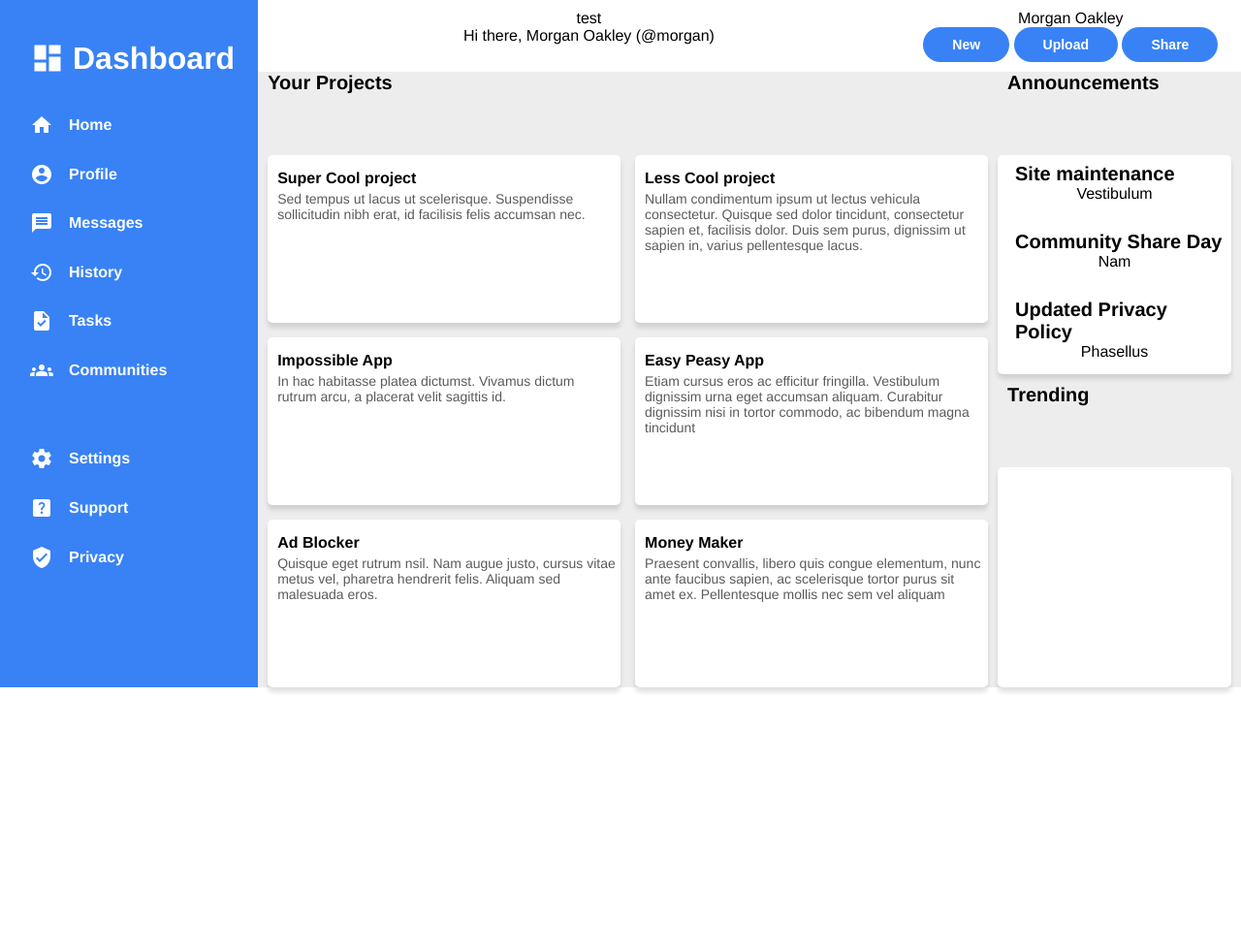
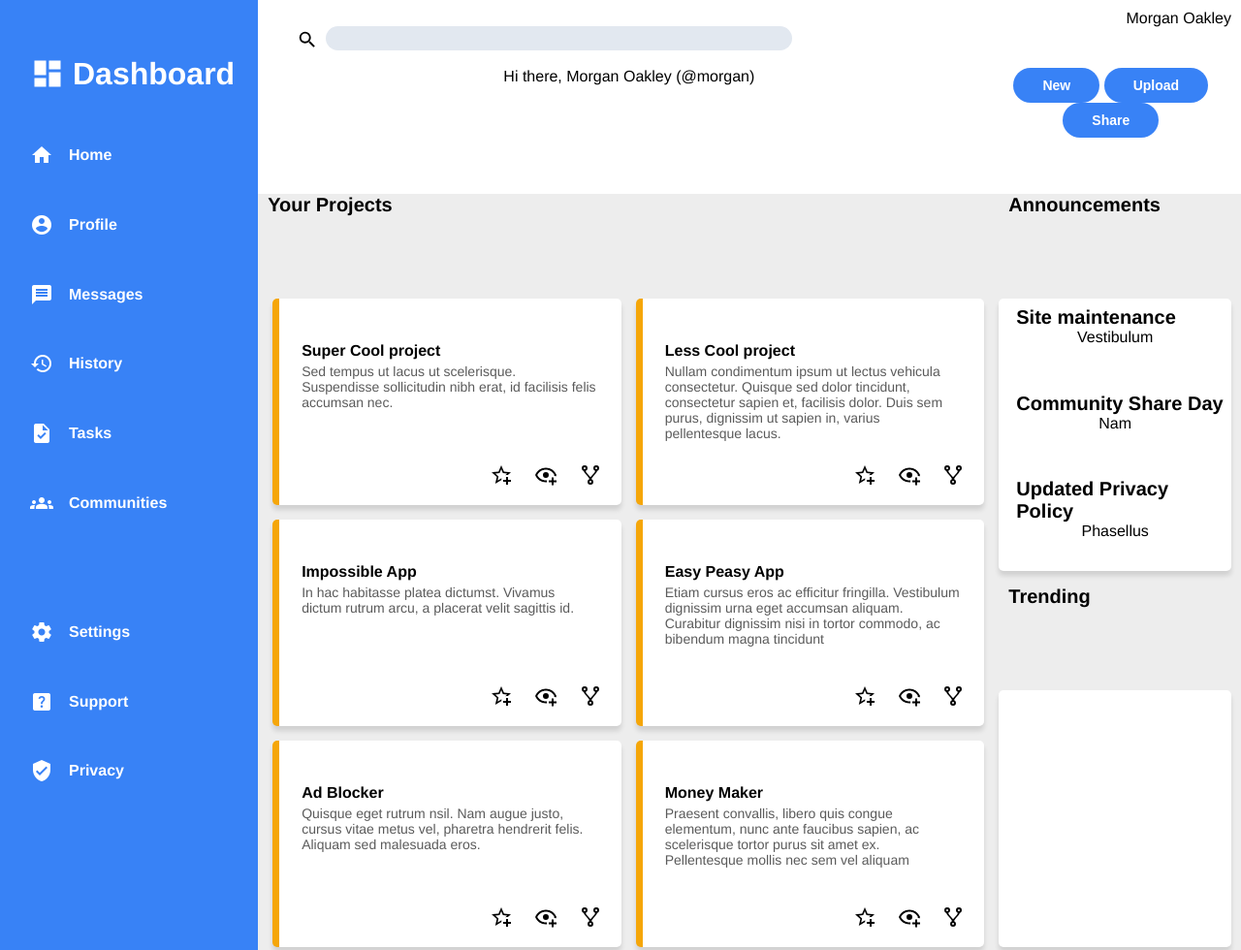
Before and after one commit to clu23/Admin-dashboard, a plain HTML site: page index.html in a window 1280 px wide. Shown: the top 980 px of the page at 97% size. Before the commit the page ends 800 px from the top, so only its background shows below. Drawn offline with Linux system fonts and the light colour scheme.

Commit message:
styling projects frames and search bar

```diff
--- a/index.html
+++ b/index.html
@@ -11,12 +11,21 @@
   <body>
     <div class="container">
         <div class="header">
-            <div class="navbar">
-              test
+          <div class="top-header">
+            <div class="search-bar">
+                <div class="search-img clickable">
+                   <input type="image" class="search-icon" form="myform" src="./Images/magnify.svg">
+                </div>
+                <!-- make it an input matching the form -->
+                <form id="myform" method="get" action="#">
+                    <input class="search-input" type="text" id="searchresult" name="searchresult" value=""><br><br>
+                </form>
             </div>
-            <div>
+            <div class="profile-bar">
               <p>Morgan Oakley</p>
             </div>
+          </div>
+          <div class="bottom-header">
             <div>
               Hi there,
               Morgan Oakley (@morgan)
@@ -26,6 +35,7 @@
               <button>Upload</button>
               <button>Share</button>
             </div>
+          </div>
         </div>
         <div class="sidebar">
           <h1 class="sidebar-title"><span class="material-icons"> dashboard </span>Dashboard</h1>
@@ -64,26 +74,68 @@
             <div class="project">
               <p class="title">Super Cool project</p>
               <p>Sed tempus ut lacus ut scelerisque. Suspendisse sollicitudin nibh erat, id facilisis felis accumsan nec.</p>
+              <div class="project-interact-container">
+                <ul class="interactions">
+                    <li class="interact-option"><img src="./Images/star-plus-outline.svg" alt="favorite post"></li>
+                    <li class="interact-option"><img src="./Images/eye-plus-outline.svg" alt="save post"></li>
+                    <li class="interact-option"><img src="./Images/source-fork.svg" alt="fork project"></li>
+                </ul>
+              </div>
             </div>
             <div class="project">
               <p class="title">Less Cool project</p>
               <p>Nullam condimentum ipsum ut lectus vehicula consectetur. Quisque sed dolor tincidunt, consectetur sapien et, facilisis dolor. Duis sem purus, dignissim ut sapien in, varius pellentesque lacus.</p>
+              <div class="project-interact-container">
+                <ul class="interactions">
+                    <li class="interact-option"><img src="./Images/star-plus-outline.svg" alt="favorite post"></li>
+                    <li class="interact-option"><img src="./Images/eye-plus-outline.svg" alt="save post"></li>
+                    <li class="interact-option"><img src="./Images/source-fork.svg" alt="fork project"></li>
+                </ul>
+              </div>
             </div>
             <div class="project">
               <p class="title">Impossible App</p>
               <p>In hac habitasse platea dictumst. Vivamus dictum rutrum arcu, a placerat velit sagittis id.</p>
+              <div class="project-interact-container">
+                <ul class="interactions">
+                    <li class="interact-option"><img src="./Images/star-plus-outline.svg" alt="favorite post"></li>
+                    <li class="interact-option"><img src="./Images/eye-plus-outline.svg" alt="save post"></li>
+                    <li class="interact-option"><img src="./Images/source-fork.svg" alt="fork project"></li>
+                </ul>
+              </div>
             </div>
             <div class="project">
               <p class="title">Easy Peasy App</p>
               <p>Etiam cursus eros ac efficitur fringilla. Vestibulum dignissim urna eget accumsan aliquam. Curabitur dignissim nisi in tortor commodo, ac bibendum magna tincidunt</p>
+              <div class="project-interact-container">
+                <ul class="interactions">
+                    <li class="interact-option"><img src="./Images/star-plus-outline.svg" alt="favorite post"></li>
+                    <li class="interact-option"><img src="./Images/eye-plus-outline.svg" alt="save post"></li>
+                    <li class="interact-option"><img src="./Images/source-fork.svg" alt="fork project"></li>
+                </ul>
+              </div>
             </div>
             <div class="project">
               <p class="title">Ad Blocker</p>
               <p>Quisque eget rutrum nsil. Nam augue justo, cursus vitae metus vel, pharetra hendrerit felis. Aliquam sed malesuada eros.</p>
+              <div class="project-interact-container">
+                <ul class="interactions">
+                    <li class="interact-option"><img src="./Images/star-plus-outline.svg" alt="favorite post"></li>
+                    <li class="interact-option"><img src="./Images/eye-plus-outline.svg" alt="save post"></li>
+                    <li class="interact-option"><img src="./Images/source-fork.svg" alt="fork project"></li>
+                </ul>
+              </div>
             </div>
             <div class="project">
               <p class="title">Money Maker</p>
               <p>Praesent convallis, libero quis congue elementum, nunc ante faucibus sapien, ac scelerisque tortor purus sit amet ex. Pellentesque mollis nec sem vel aliquam</p>
+              <div class="project-interact-container">
+                <ul class="interactions">
+                    <li class="interact-option"><img src="./Images/star-plus-outline.svg" alt="favorite post"></li>
+                    <li class="interact-option"><img src="./Images/eye-plus-outline.svg" alt="save post"></li>
+                    <li class="interact-option"><img src="./Images/source-fork.svg" alt="fork project"></li>
+                </ul>
+              </div>
             </div>
           </div>
           <h1 class="announcement">Announcements</h1>
--- a/style.css
+++ b/style.css
@@ -23,9 +23,46 @@
 .header{
     grid-column: 2/3;
     display: grid;
-    grid-template-columns: 2fr 1fr;
+    grid-template-rows: 1fr 2fr;
     box-shadow: 0px 5px 5px rgba(0, 0, 0, 0.123);
     padding: 10px
+}
+
+.top-header{
+    grid-row: 1/2;
+    display: flex;
+    justify-content: space-between;
+}
+
+.search-bar{
+    display: flex;
+    padding: 17px 0px 0px 30px;
+}
+
+.profile-bar{
+    display: grid;
+}
+
+.search-icon{
+    margin-right: 8px;
+    width: 22px;
+    margin-top: 3px;
+}
+
+.bottom-header{
+    display: grid;
+    grid-template-columns: 3fr 1fr;
+    grid-row:2/3;
+}
+
+.search-input {
+    padding-left: 10px;
+    width: 45vw;
+    max-width: 471px;
+    height: 25px;
+    background-color: rgba(226,232,240,255);
+    border: none;
+    border-radius: 15px;
 }
 
 header p{
@@ -103,7 +140,7 @@ a{
     grid-template-columns: 3fr 1fr;
     grid-template-rows: 1fr 3fr 1fr 3fr;
     background-color: rgb(237, 237, 237);
-    gap: 10px;
+    gap: 15px;
     color: black;
 }
 
@@ -113,17 +150,21 @@ a{
     grid-row: 2/5;
     grid-template-columns: repeat(auto-fit, minmax(300px, 1fr));
     gap: 15px;
-    margin-left:10px;
+    margin-left:15px;
+    margin-bottom: 15px;
 }
 
 .project{
     background-color: white;
+    padding: 30px 20px 10px 20px;
     border-radius: 5px;
     display: grid;
     grid-template-rows: 1fr 3fr 1fr;
     gap: 4px;
     text-align: left;
     box-shadow: 0px 5px 5px rgba(0, 0, 0, 0.123);
+    background-image: linear-gradient(left, #f5a609, #f5a609 2%, transparent 2%, transparent 100%);
+    background-image: -webkit-linear-gradient(left, #f5a609, #f5a609 2%, transparent 2%, transparent 100%);
 }
 
 button{
@@ -150,6 +191,16 @@ button{
     text-align: left;
     margin-left: 10px;
     margin-top: 15px;
+}
+
+.project ul, .project li{
+    list-style-type:none;
+}
+
+ul.interactions{
+    display:grid;
+    grid-template-columns: 5fr 1fr 1fr;
+    text-align: right;
 }
 
 .main h1{
@@ -192,4 +243,5 @@ button{
     padding: 8px;
     box-shadow: 0px 5px 5px rgba(0, 0, 0, 0.123);
     background-color: white;
+    margin-bottom: 15px;
 }
```
Also changed, not shown: Images/eye-plus-outline.svg (added), Images/magnify.svg (added), Images/source-fork.svg (added), Images/star-plus-outline.svg (added), 4 other files.
